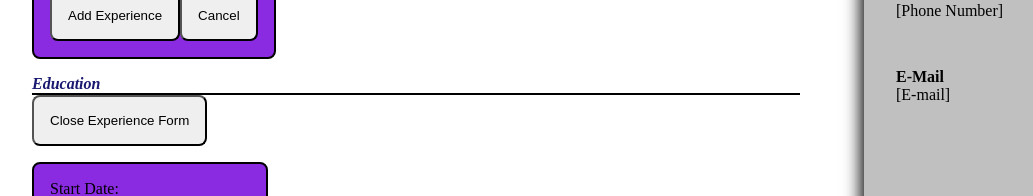
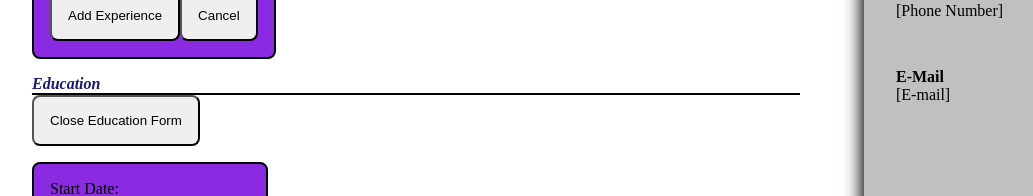
Before and after one commit to StsteveO/cv-project, a React (Create React App) app: page / in a window 1280 px wide. Shown: the part 1234-1430 px from the top of the page, without its empty margins (0-1033 px from the left). Built offline with nearby package versions, Linux system fonts and the light colour scheme.

Commit message:
update labeling

```diff
--- a/src/components/Education.js
+++ b/src/components/Education.js
@@ -153,7 +153,7 @@ class Education extends Component {
           <SectionTitle sectionName="Education" />
           <button onClick={this.toggleEducationModal}>
             {this.state.educationModalIsShowing
-              ? "Close Experience Form"
+              ? "Close Education Form"
               : "Add Education"}
           </button>
           {this.state.educationModalIsShowing && (
```
